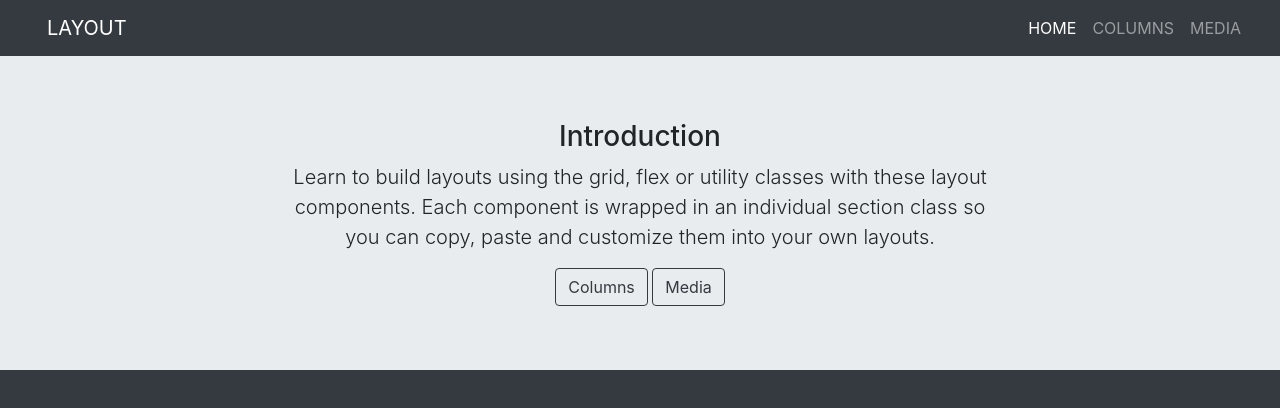
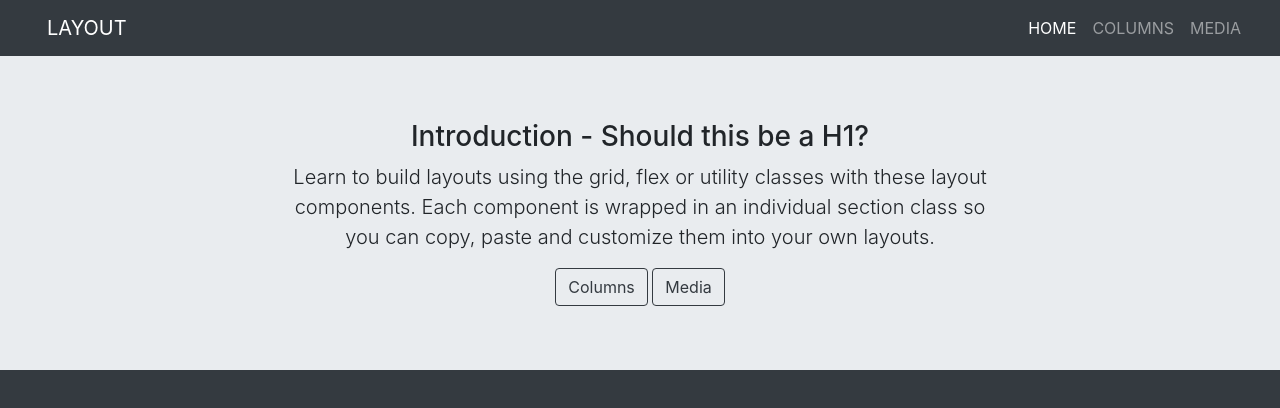
Before and after one commit to SausageTools/test, a plain HTML site: page index.html in a window 1280 px wide. Drawn offline with nearby package versions, Linux system fonts and the light colour scheme.

Commit message:
H3 change to index

```diff
--- a/index.html
+++ b/index.html
@@ -43,7 +43,7 @@
         <div class="container text-center">
           <div class="row justify-content-center">
             <div class="col-11 col-sm-10 col-md-8 animated fadeInUp">
-              <h3 class="text-reverse">Introduction</h3>
+              <h3 class="text-reverse">Introduction - Should this be a H1?</h3>
               <p class="lead">
                 Learn to build layouts using the grid, flex or utility classes with these layout components. Each component is wrapped in an
                 individual section class so you can copy, paste and customize them into your own layouts.
```
